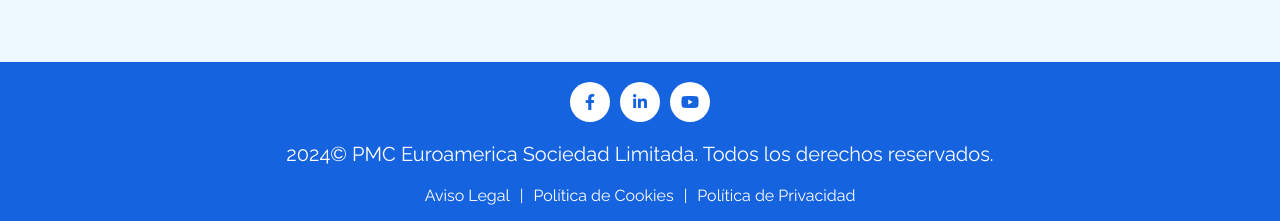
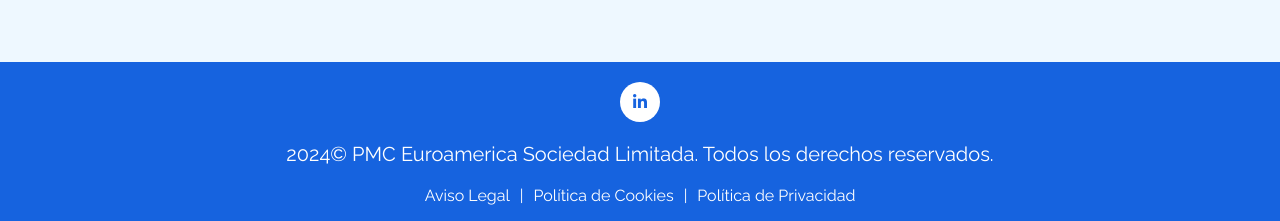
Before and after one commit to Marco-Silvera/ProyectoGerencia, a plain HTML site: page consultoria.html in a window 1280 px wide. Shown: the part 6242-6463 px from the top of the page. Drawn offline with nearby package versions, Linux system fonts and the light colour scheme.

Commit message:
Quite enlaces a yt y fb

```diff
--- a/consultoria.html
+++ b/consultoria.html
@@ -558,15 +558,11 @@
 
     <footer>
         <div class="redes">
+
             <a href="https://www.linkedin.com/company/consultoria-fiei/" target="_blank" class="icon-link">
-                <i class="fab fa-facebook-f"></i>
+                <i class="fab fa-linkedin-in"></i>
+            </a>
 
-                <a href="https://www.linkedin.com/company/consultoria-fiei/" target="_blank" class="icon-link">
-                    <i class="fab fa-linkedin-in"></i>
-                </a>
-                <a href="https://www.linkedin.com/company/consultoria-fiei/" target="_blank" class="icon-link">
-                    <i class="fab fa-youtube"></i>
-                </a>
         </div>
 
         <p>
```
Also changed, not shown: index.html (+3 -7 lines).
